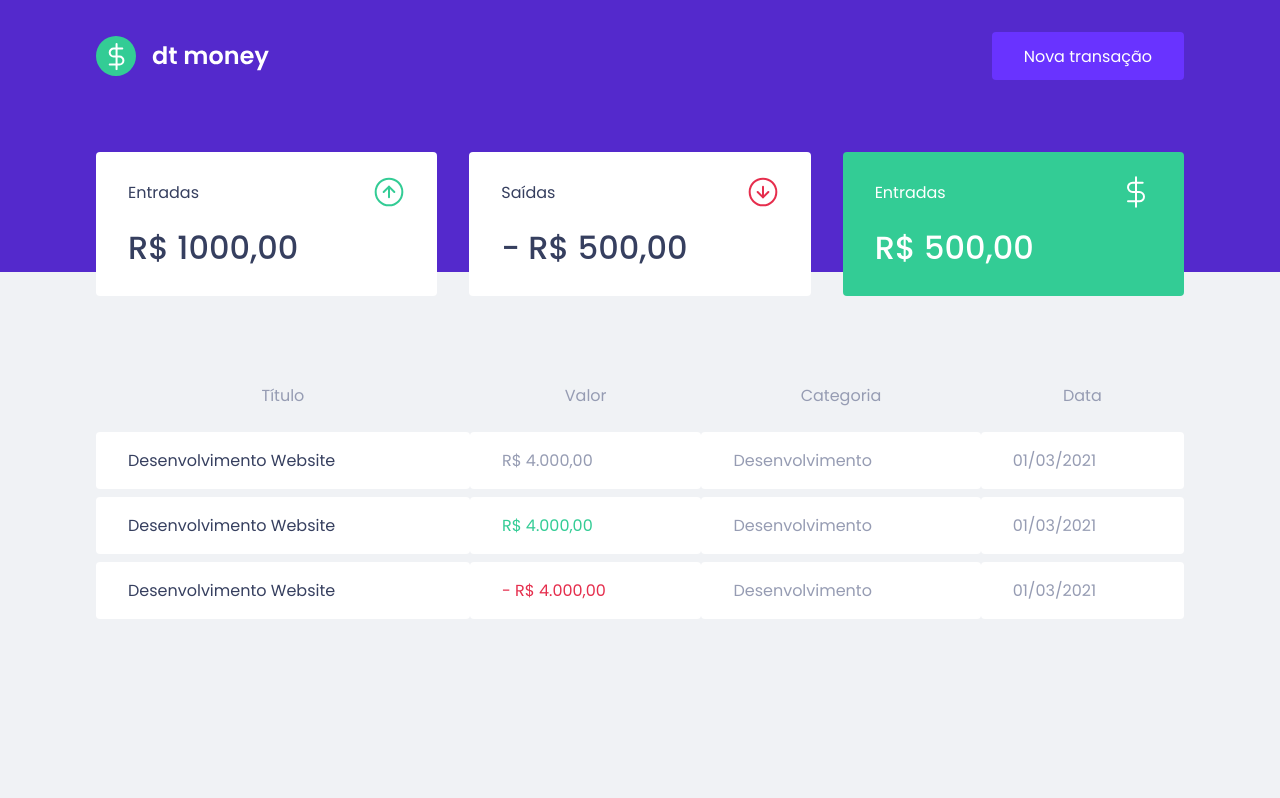
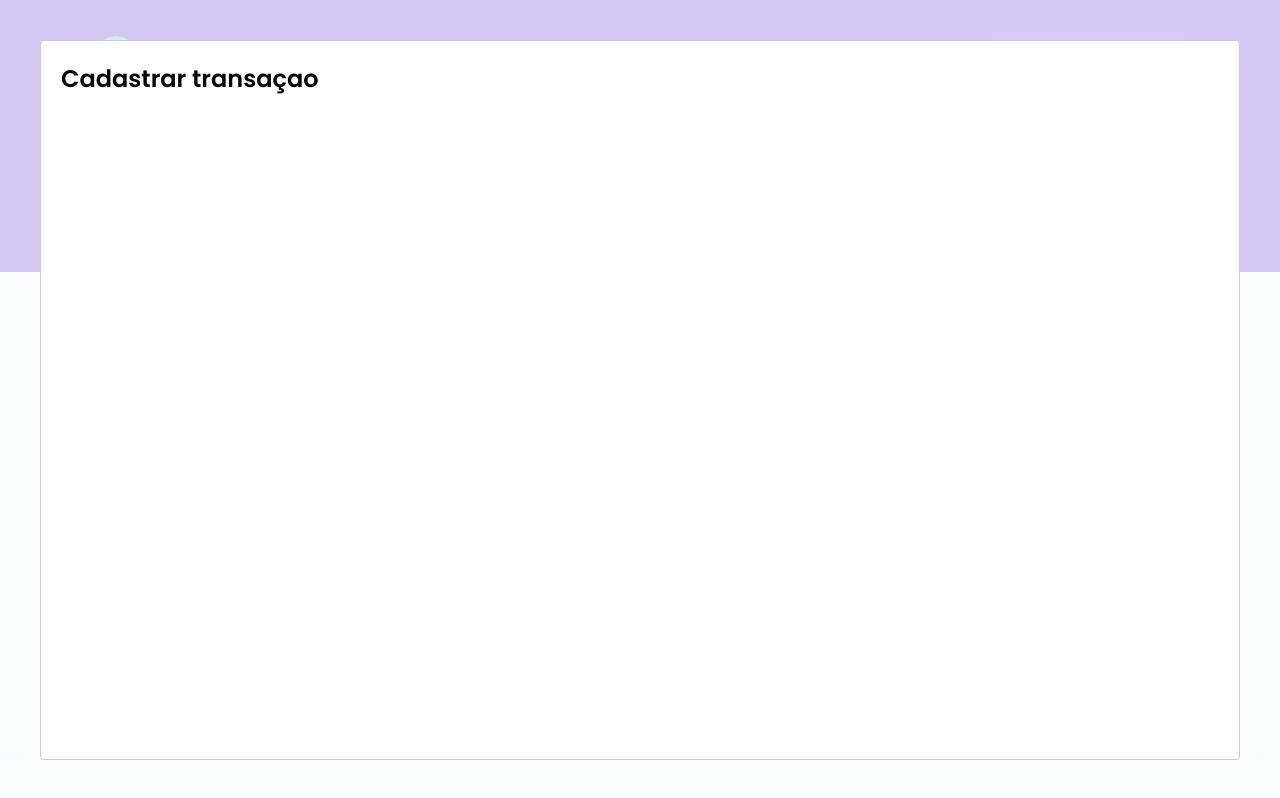
Before and after one commit to lucianodiisouza/lmoney, a React (Create React App) app: page / in a window 1280 px wide. Both pictures are taken after a click on the button "Nova transação". Built offline with nearby package versions, Linux system fonts and the light colour scheme; no server answers; what miragejs would draw is missing.

Commit message:
first version of modal with react-modal

```diff
--- a/package.json
+++ b/package.json
@@ -10,6 +10,7 @@
 		"@types/node": "^12.0.0",
 		"@types/react": "^17.0.0",
 		"@types/react-dom": "^17.0.0",
+		"@types/react-modal": "^3.12.0",
 		"@types/styled-components": "^5.1.9",
 		"typescript": "^4.1.2"
 	},
@@ -18,6 +19,7 @@
 		"miragejs": "^0.1.41",
 		"react": "^17.0.1",
 		"react-dom": "^17.0.1",
+		"react-modal": "^3.12.1",
 		"react-scripts": "4.0.3",
 		"styled-components": "^5.2.1",
 		"web-vitals": "^1.0.1"
--- a/src/App.tsx
+++ b/src/App.tsx
@@ -1,11 +1,33 @@
+import { useState } from "react";
+import Modal from "react-modal";
 import { GlobalStyle } from "./styles/global";
 import { Dashboard, Header } from "./components";
 
+Modal.setAppElement("#root");
+
 export function App() {
+  const [isNewTransactionModalOpen, setIsNewTransactionModalOpen] = useState(
+    false
+  );
+
+  function handleOpenNewTransactionModal() {
+    setIsNewTransactionModalOpen(true);
+  }
+
+  function handleCloseNewTransactionModal() {
+    setIsNewTransactionModalOpen(false);
+  }
+
   return (
     <>
-      <Header />
+      <Header onOpenNewTransactionModal={handleOpenNewTransactionModal} />
       <Dashboard />
+      <Modal
+        isOpen={isNewTransactionModalOpen}
+        onRequestClose={handleCloseNewTransactionModal}
+      >
+        <h2>Cadastrar transaçao</h2>
+      </Modal>
       <GlobalStyle />
     </>
   );
--- a/src/components/Header/index.tsx
+++ b/src/components/Header/index.tsx
@@ -1,13 +1,18 @@
 import logoImg from "../../assets/logo.svg";
-
 import { Container, Content } from "./styles";
 
-function Header() {
+type HeaderProps = {
+  onOpenNewTransactionModal: () => void;
+};
+
+function Header({ onOpenNewTransactionModal }: HeaderProps) {
   return (
     <Container>
       <Content>
         <img src={logoImg} alt="lMoney" />
-        <button type="button">Nova transação</button>
+        <button type="button" onClick={onOpenNewTransactionModal}>
+          Nova transação
+        </button>
       </Content>
     </Container>
   );
```
Also changed, not shown: 1 other file (tests, documents, lock files or other folders).
